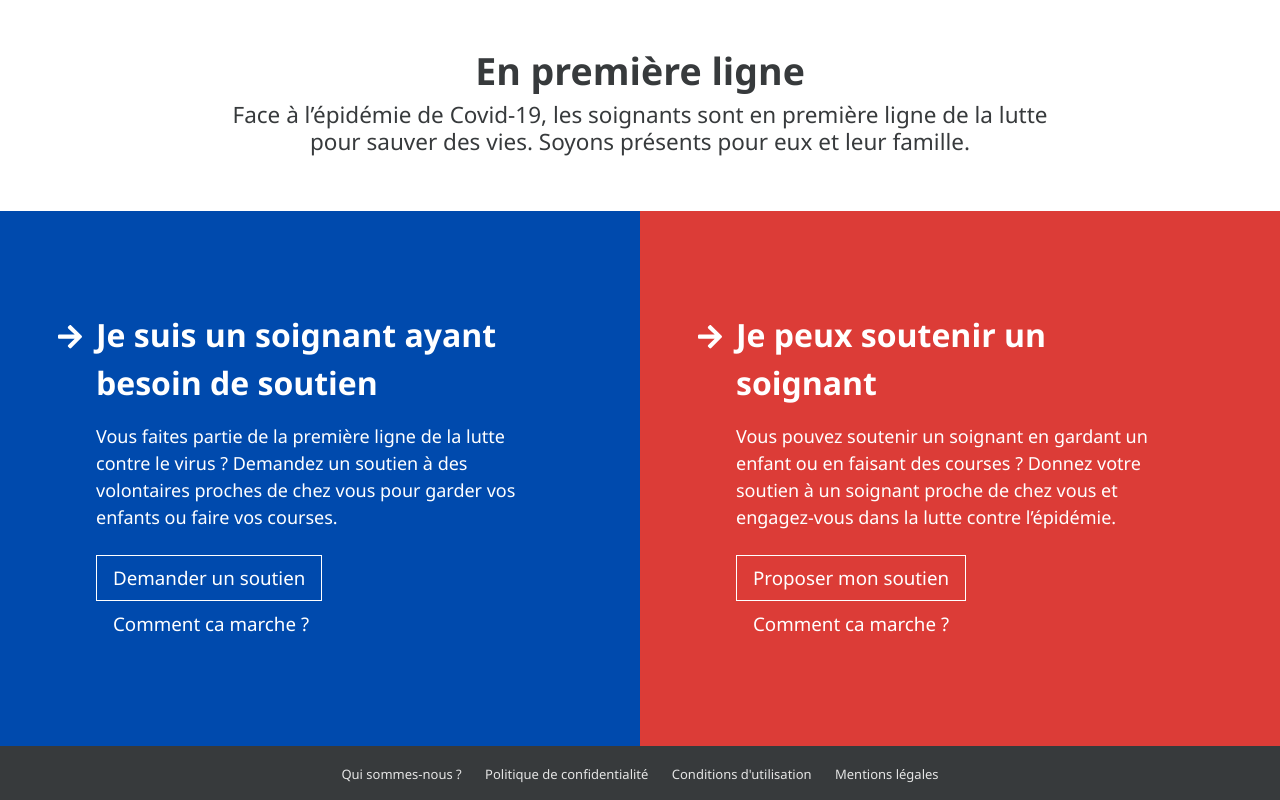
After one commit to tgalopin/enpremiereligne.fr, a Symfony app: template templates/home/index.html.twig in a window 1280 px wide. The commit adds this page. Run offline with Twig, Linux system fonts and the light colour scheme; the template is opened without the code that fills it, so the values that code supplies are empty; style sheets or scripts are compiled from the project's sources; some libraries are stand-ins or nearby versions.

Commit message:
Create initial design

```diff
--- a/assets/css/app.css
+++ /dev/null
@@ -1,3 +0,0 @@
-body {
-    background-color: lightgray;
-}
--- /dev/null
+++ b/assets/scss/_variables.scss
@@ -0,0 +1,67 @@
+// Cosmo 4.3.1
+// Bootswatch
+
+//
+// Color system
+//
+
+$white:    #fff !default;
+$gray-100: #f8f9fa !default;
+$gray-200: #e9ecef !default;
+$gray-300: #dee2e6 !default;
+$gray-400: #ced4da !default;
+$gray-500: #adb5bd !default;
+$gray-600: #868e96 !default;
+$gray-700: #495057 !default;
+$gray-800: #373a3c !default;
+$gray-900: #212529 !default;
+$black:    #000 !default;
+
+$blue:    #004aad !default;
+$indigo:  #6610f2 !default;
+$purple:  #613d7c !default;
+$pink:    #e83e8c !default;
+$red:     #dc3c37 !default;
+$orange:  #f0ad4e !default;
+$yellow:  #FF7518 !default;
+$green:   #3FB618 !default;
+$teal:    #20c997 !default;
+
+$primary:       $blue !default;
+$secondary:     $gray-800 !default;
+$success:       $green !default;
+$info:          $red !default;
+$warning:       $yellow !default;
+$danger:        $red !default;
+$light:         $gray-100 !default;
+$dark:          $gray-800 !default;
+
+// Options
+
+$enable-rounded: false !default;
+
+// Body
+
+$body-color:    $gray-800 !default;
+
+// Fonts
+
+$font-family-sans-serif: "Segoe UI", "Source Sans Pro", Calibri, Candara, Arial, sans-serif !default;
+
+$font-size-base: 0.9375rem !default;
+
+$headings-font-weight:   300 !default;
+
+// Navbar
+
+$navbar-dark-hover-color:           rgba($white,1) !default;
+
+$navbar-light-hover-color:          rgba($black,.9) !default;
+
+// Alerts
+
+$alert-border-width:                0 !default;
+
+// Progress bars
+
+$progress-height:               0.5rem !default;
--- /dev/null
+++ b/assets/scss/app.scss
@@ -0,0 +1,74 @@
+@import './_variables.scss';
+
+html, body.full-height {
+    height: 100%;
+}
+
+.home {
+    height: 100%;
+    display: flex;
+    flex-direction: column;
+
+    &-header {
+        flex-basis: 0;
+        text-align: center;
+    }
+
+    &-footer {
+        flex-basis: 0;
+        text-align: center;
+        background: $secondary;
+        color: #e5e5e5;
+
+        a {
+            color: #e5e5e5  ;
+            margin: 0 10px;
+            font-size: 13px;
+        }
+    }
+
+    &-row {
+        flex-basis: 0;
+        flex-grow: 1;
+        display: flex;
+
+        @media (max-width: 992px) {
+            flex-direction: column;
+        }
+
+        &-half {
+            flex-basis: 0;
+            flex-grow: 1;
+            display: flex;
+            flex-direction: column;
+            justify-content: center;
+
+            &-button {
+                font-size: 32px;
+                font-weight: 900;
+                display: flex;
+                margin-left: -38px;
+
+                &-icon {
+                    flex-basis: 0;
+                    min-width: 24px;
+                    width: 24px;
+                    margin-right: 14px;
+
+                    svg {
+                        width: 24px;
+                    }
+                }
+
+                &-label {
+                    margin-top: 2px;
+                }
+            }
+
+            &-details {
+                font-size: 18px;
+                font-weight: normal;
+            }
+        }
+    }
+}
--- /dev/null
+++ b/assets/scss/lib.scss
@@ -0,0 +1,61 @@
+@import './variables';
+
+/*
+ * Bootstrap
+ */
+@import '~bootstrap/scss/functions';
+@import '~bootstrap/scss/variables';
+@import '~bootstrap/scss/mixins';
+@import '~bootstrap/scss/root';
+@import '~bootstrap/scss/reboot';
+@import '~bootstrap/scss/print';
+
+@import '~bootstrap/scss/type';
+@import '~bootstrap/scss/buttons';
+@import '~bootstrap/scss/images';
+@import '~bootstrap/scss/grid';
+@import '~bootstrap/scss/forms';
+@import '~bootstrap/scss/input-group';
+@import '~bootstrap/scss/custom-forms';
+@import '~bootstrap/scss/alert';
+
+@import '~bootstrap/scss/utilities/align';
+@import '~bootstrap/scss/utilities/borders';
+@import '~bootstrap/scss/utilities/background';
+@import '~bootstrap/scss/utilities/clearfix';
+@import '~bootstrap/scss/utilities/display';
+@import '~bootstrap/scss/utilities/flex';
+@import '~bootstrap/scss/utilities/float';
+@import '~bootstrap/scss/utilities/screenreaders';
+@import '~bootstrap/scss/utilities/spacing';
+@import '~bootstrap/scss/utilities/text';
+
+/*
+ * Symfony Forms
+ */
+.form-error-icon {
+    position: absolute;
+    width: 1px;
+    height: 1px;
+    padding: 0;
+    overflow: hidden;
+    clip: rect(0, 0, 0, 0);
+    white-space: nowrap;
+    border: 0;
+}
+
+/*
+ * Theme
+ */
+
+body {
+    -webkit-font-smoothing: antialiased;
+}
+
+.lift {
+    transition: transform .25s ease;
+
+    &:focus, &:hover {
+        transform: translate3d(0, -3px, 0);
+    }
+}
--- /dev/null
+++ b/templates/_icons/arrow.html.twig
@@ -0,0 +1,4 @@
+<svg aria-hidden="true" focusable="false" role="img" xmlns="http://www.w3.org/2000/svg" viewBox="0 0 448 512">
+    <path fill="currentColor"
+          d="M190.5 66.9l22.2-22.2c9.4-9.4 24.6-9.4 33.9 0L441 239c9.4 9.4 9.4 24.6 0 33.9L246.6 467.3c-9.4 9.4-24.6 9.4-33.9 0l-22.2-22.2c-9.5-9.5-9.3-25 .4-34.3L311.4 296H24c-13.3 0-24-10.7-24-24v-32c0-13.3 10.7-24 24-24h287.4L190.9 101.2c-9.8-9.3-10-24.8-.4-34.3z"></path>
+</svg>
--- a/templates/base.html.twig
+++ b/templates/base.html.twig
@@ -1,12 +1,60 @@
+{% set current_route = app.request.attributes.get('_route') %}
+{% set current_route_params = app.request.attributes.get('_route_params') %}
+
 <!DOCTYPE html>
-<html>
-    <head>
-        <meta charset="UTF-8">
-        <title>{% block title %}Welcome!{% endblock %}</title>
-        {% block stylesheets %}{% endblock %}
-    </head>
-    <body>
-        {% block body %}{% endblock %}
-        {% block javascripts %}{% endblock %}
-    </body>
+<html lang="fr">
+<head>
+    <meta http-equiv="Content-Type" content="text/html; charset=utf-8" />
+    <meta http-equiv="X-UA-Compatible" content="IE=edge" />
+
+    <title>{% block title 'En première ligne | Soyons présent pour nos soignants' %}</title>
+
+    <meta name="msapplication-tap-highlight" content="no" />
+    <meta name="viewport" content="width=device-width, initial-scale=1, shrink-to-fit=no">
+    <meta name="referrer" content="origin" />
+
+    <link href="https://fonts.googleapis.com/css?family=Source+Sans+Pro:300,400,700,900&display=swap" rel="stylesheet">
+    {{ encore_entry_link_tags('lib') }}
+    {{ encore_entry_link_tags('app') }}
+
+    <link rel="canonical" href="{% block meta_canonical current_route ? url(current_route, current_route_params) : '' %}" />
+    <meta name="description" content="{% block meta_description 'Face à l’épidémie de Covid-19, les soignants sont en première ligne de la lutte pour sauver des vies. Soyons présents pour eux et leur famille.' %}" />
+
+    <link rel="apple-touch-icon" sizes="180x180" href="{{ asset('apple-touch-icon.png') }}">
+    <link rel="icon" type="image/png" sizes="32x32" href="{{ asset('favicon-32x32.png') }}">
+    <link rel="icon" type="image/png" sizes="16x16" href="{{ asset('favicon-16x16.png') }}">
+    <link rel="manifest" href="{{ asset('site.webmanifest') }}">
+    <link rel="mask-icon" href="{{ asset('safari-pinned-tab.svg') }}" color="#5bbad5">
+    <meta name="msapplication-TileColor" content="#0077cc">
+    <meta name="theme-color" content="#0077cc">
+
+    <meta property="og:type" content="website" />
+    <meta property="og:site_name" content="En première ligne" />
+    <meta property="og:url" content="{{ block('meta_canonical') }}" />
+    <meta property="og:title" content="{{ block('title') }}" />
+    <meta property="og:description" content="{{ block('meta_description') }}" />
+    <meta property="og:image" content="{% block meta_image (url('homepage')|trim('/')) ~ asset('res/sharer.png') %}" />
+    <meta property="og:image:width" content="{% block meta_image_width 2400 %}" />
+    <meta property="og:image:height" content="{% block meta_image_height 1260 %}" />
+    {% block metas '' %}
+
+    <meta name="twitter:card" content="summary_large_image" />
+    <meta name="twitter:title" content="{{ block('title') }}" />
+    <meta name="twitter:description" content="{{ block('meta_description') }}" />
+    <meta name="twitter:image" content="{{ block('meta_image') }}" />
+
+    <script type="application/ld+json">
+        {
+            "@context": "http://schema.org",
+            "@type": "Organization",
+            "url": "{{ block('meta_canonical') }}",
+            "name": "En première ligne",
+            "logo": "{{ (url('homepage')|trim('/')) ~ asset('res/logo/logo-dark.svg') }}",
+            "description": "{{ block('meta_description') }}"
+        }
+    </script>
+</head>
+<body class="{% block body_class '' %}">
+    {% block body '' %}
+</body>
 </html>
--- /dev/null
+++ b/templates/home/index.html.twig
@@ -0,0 +1,104 @@
+{% extends 'base.html.twig' %}
+
+{% block body_class 'full-height' %}
+
+{% block body %}
+    <div class="home">
+        <div class="home-header p-4 p-lg-5">
+            <div class="container">
+                <div class="row justify-content-center">
+                    <div class="col-12 col-md-11 col-lg-10 col-xl-9">
+                        <h1 class="font-weight-bold">
+                            En première ligne
+                        </h1>
+
+                        <h4 class="font-weight-normal home-header-pitch">
+                            Face à l’épidémie de Covid-19, les soignants sont en première ligne de la lutte pour
+                            sauver des vies. Soyons présents pour eux et leur famille.
+                        </h4>
+                    </div>
+                </div>
+            </div>
+        </div>
+
+        <div class="home-row">
+            <div class="home-row-half bg-primary text-white">
+                <div class="m-4 p-4 m-lg-5 p-lg-5">
+                    <a href="" class="home-row-half-button text-white">
+                        <div class="home-row-half-button-icon">
+                            {{ include('_icons/arrow.html.twig') }}
+                        </div>
+                        <div class="home-row-half-button-label">
+                            Je suis un soignant ayant besoin de soutien
+                        </div>
+                    </a>
+
+                    <div class="home-row-half-details mt-3 mb-4">
+                        Vous faites partie de la première ligne de la lutte contre le virus ?
+                        Demandez un soutien à des volontaires proches de chez vous
+                        pour garder vos enfants ou faire vos courses.
+                    </div>
+
+                    <div class="row no-gutters">
+                        <div class="col-12 col-xl-auto">
+                            <a href="" class="btn btn-primary btn-lg border-white border mr-xl-3">
+                                Demander un soutien
+                            </a>
+                        </div>
+                        <div class="col-12 col-xl-auto">
+                            <a href="" class="btn btn-link btn-lg text-white mt-3 mt-xl-0">
+                                Comment ca marche ?
+                            </a>
+                        </div>
+                    </div>
+                </div>
+            </div>
+            <div class="home-row-half bg-info text-white">
+                <div class="m-4 p-4 m-lg-5 p-lg-5">
+                    <a href="" class="home-row-half-button text-white">
+                        <div class="home-row-half-button-icon">
+                            {{ include('_icons/arrow.html.twig') }}
+                        </div>
+                        <div class="home-row-half-button-label">
+                            Je peux soutenir un soignant
+                        </div>
+                    </a>
+
+                    <div class="home-row-half-details mt-3 mb-4">
+                        Vous pouvez soutenir un soignant en gardant un enfant ou en faisant des courses ?
+                        Donnez votre soutien à un soignant proche de chez vous et engagez-vous dans
+                        la lutte contre l’épidémie.
+                    </div>
+
+                    <div class="row no-gutters">
+                        <div class="col-12 col-xl-auto">
+                            <a href="" class="btn btn-info btn-lg border-white border mr-3">
+                                Proposer mon soutien
+                            </a>
+                        </div>
+                        <div class="col-12 col-xl-auto">
+                            <a href="" class="btn btn-link btn-lg text-white mt-3 mt-xl-0">
+                                Comment ca marche ?
+                            </a>
+                        </div>
+                    </div>
+                </div>
+            </div>
+        </div>
+
+        <div class="home-footer p-3">
+            <a href="">
+                Qui sommes-nous ?
+            </a>
+            <a href="">
+                Politique de confidentialité
+            </a>
+            <a href="">
+                Conditions d'utilisation
+            </a>
+            <a href="">
+                Mentions légales
+            </a>
+        </div>
+    </div>
+{% endblock %}
```
Also changed, not shown: assets/js/app.js (deleted, +0 -14 lines), package.json (+12 -8 lines), src/Controller/HomeController.php (added, +19 -0 lines), webpack.config.js (+3 -52 lines), 1 other file.
